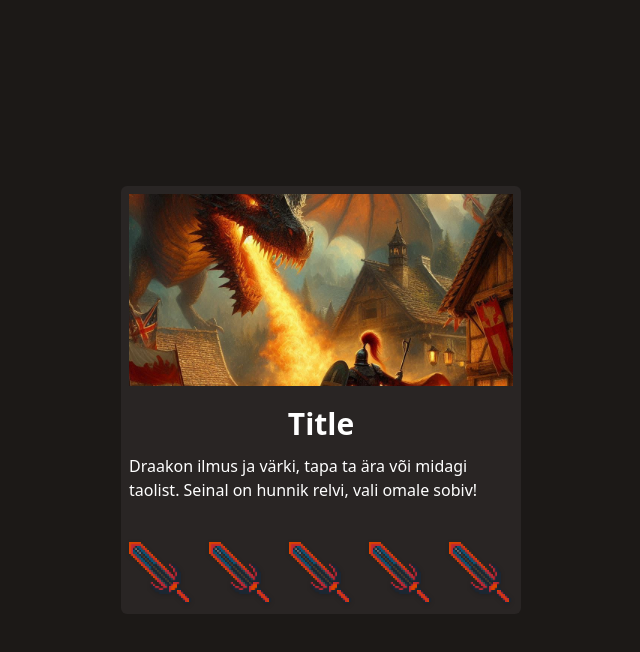
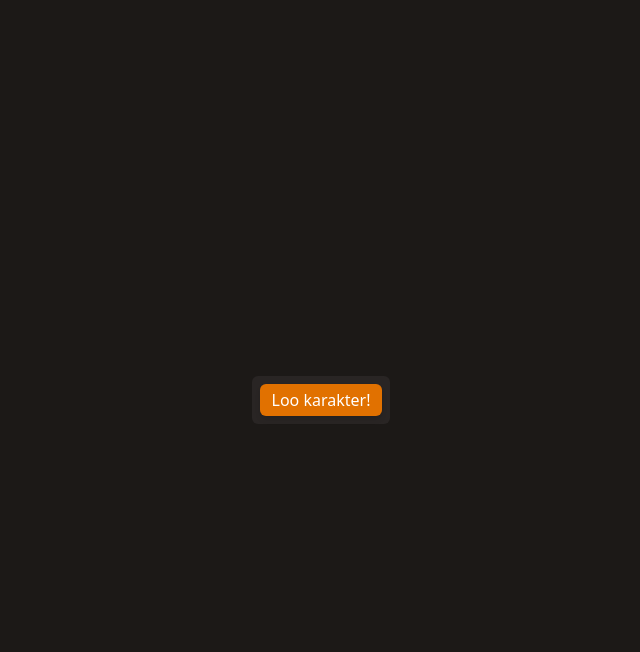
Before and after one commit to kaareltiitt6nts/qwerty-password-app, a React (Vite) app: page / in a window 1280 px wide. Both pictures are taken after a click on the button "Alusta!". Shown: the top 652 px of the page, without its empty margins (319-959 px from the left). Built offline with nearby package versions, Linux system fonts and the light colour scheme.

Commit message:
character ja main menu

```diff
--- /dev/null
+++ b/src/components/CharacterMenu.jsx
@@ -0,0 +1,17 @@
+import React from 'react'
+import { Card } from './Card'
+import { Button } from './Button'
+
+const CharacterMenu = (props) => {
+  const {onCharacterCompleted} = props
+
+  return (
+    <Card>
+      <div>
+        <Button text={"Loo karakter!"} onClick={onCharacterCompleted} />
+      </div>
+    </Card>
+  )
+}
+
+export default CharacterMenu
--- a/src/components/GameContainer.jsx
+++ b/src/components/GameContainer.jsx
@@ -1,12 +1,18 @@
 import React, {useState} from 'react'
 import ChoicePrompt from './ChoicePrompt'
 import MainMenu from './MainMenu'
+import CharacterMenu from './CharacterMenu'
 
 const GameContainer = () => {
+  const [inMainMenu, setInMainMenu] = useState(true)
   const [gameStarted, setGameStarted] = useState(false)
   const [gameStage, setGameStage] = useState(0)
 
   const gameStartedHandler = () => {
+    setInMainMenu(false)
+  }
+
+  const characterCompletedHandler = () => {
     setGameStarted(true)
   }
 
@@ -20,7 +26,8 @@ const GameContainer = () => {
 
   return (
     <>
-      {!gameStarted && <MainMenu onGameStarted={gameStartedHandler} />}
+      {inMainMenu && <MainMenu onGameStarted={gameStartedHandler} />}
+      {(!inMainMenu && !gameStarted) && <CharacterMenu onCharacterCompleted={characterCompletedHandler} />}
       {gameStarted && <ChoicePrompt choices={choices} />}
     </>
   )
```
